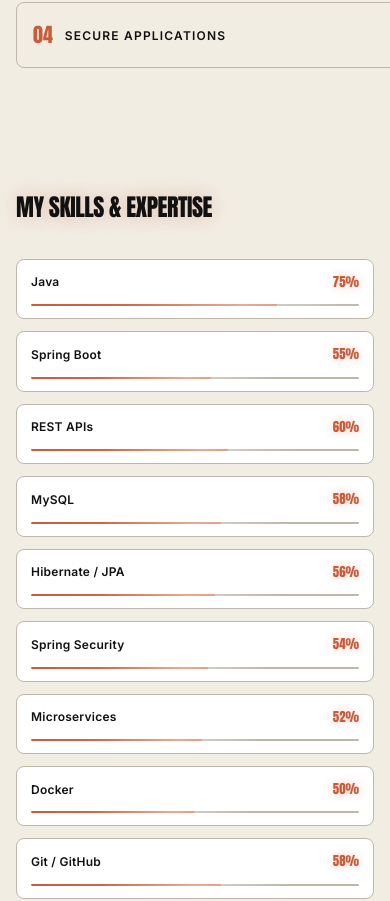
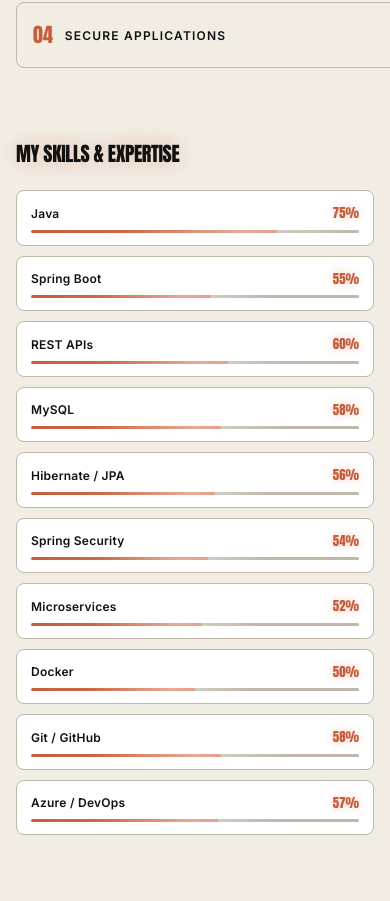
Before and after one commit to zabirhussain41/portfolio, a React app: page / in a window 390 px wide. Shown: the part 3252-4153 px from the top of the page. Built offline with nearby package versions, Linux system fonts and the light colour scheme; the HTML template or start-up script is replaced by a standard one.

Commit message:
Improve mobile alignment and responsiveness for all screen sizes

```diff
--- a/src/components/Skills.css
+++ b/src/components/Skills.css
@@ -1,6 +1,7 @@
 .skills {
   background: var(--background);
   position: relative;
+  padding: 20px 0;
 }
 
 .skills-header {
@@ -23,19 +24,21 @@
   display: grid;
   grid-template-columns: repeat(2, 1fr);
   gap: 30px;
+  width: 100%;
 }
 
 .skill-item {
   display: flex;
   flex-direction: column;
-  gap: 8px;
-  padding: 16px 20px;
+  gap: 12px;
+  padding: 20px;
   border: 1px solid var(--border);
   border-radius: 8px;
   background: var(--white);
   transition: all 0.3s ease;
   position: relative;
-  overflow: hidden;
+  overflow: visible;
+  box-sizing: border-box;
 }
 
 .skill-item::before {
@@ -47,6 +50,7 @@
   height: 100%;
   background: linear-gradient(90deg, transparent, rgba(200, 93, 59, 0.1), transparent);
   transition: left 0.5s ease;
+  z-index: 0;
 }
 
 .skill-item:hover::before {
@@ -62,45 +66,49 @@
 .skill-info {
   display: flex;
   justify-content: space-between;
-  align-items: center;
+  align-items: flex-start;
   position: relative;
   z-index: 1;
-  gap: 12px;
+  gap: 16px;
+  width: 100%;
 }
 
 .skill-name {
   font-family: 'Inter', sans-serif;
-  font-size: 0.875rem;
+  font-size: 0.95rem;
   font-weight: 600;
   color: var(--primary-text);
   letter-spacing: 0.02em;
   flex: 1;
-  word-break: break-word;
+  word-wrap: break-word;
+  overflow-wrap: break-word;
   min-width: 0;
 }
 
 .skill-percentage {
   font-family: 'Anton', sans-serif;
-  font-size: 1rem;
+  font-size: 1.1rem;
   font-weight: 400;
   color: var(--accent);
   text-shadow: 0 0 10px rgba(200, 93, 59, 0.3);
   flex-shrink: 0;
+  white-space: nowrap;
 }
 
 .skill-bar {
   width: 100%;
-  height: 4px;
+  height: 6px;
   background: var(--border);
-  border-radius: 2px;
+  border-radius: 3px;
   overflow: hidden;
   position: relative;
+  z-index: 1;
 }
 
 .skill-bar-fill {
   height: 100%;
   background: linear-gradient(90deg, var(--accent) 0%, var(--accent-secondary) 100%);
-  border-radius: 2px;
+  border-radius: 3px;
   transition: width 1.5s cubic-bezier(0.4, 0, 0.2, 1);
   position: relative;
 }
@@ -132,12 +140,16 @@
 }
 
 @media (max-width: 768px) {
+  .skills {
+    padding: 16px 0;
+  }
+
   .skills-header {
-    margin-bottom: 40px;
+    margin-bottom: 32px;
   }
 
   .skills-header h2 {
-    font-size: 2rem;
+    font-size: clamp(1.75rem, 4vw, 2rem);
   }
 
   .skills-grid {
@@ -146,12 +158,54 @@
   }
 
   .skill-item {
-    padding: 14px 16px;
+    padding: 16px;
     gap: 10px;
   }
 
   .skill-info {
+    gap: 12px;
+    align-items: center;
+  }
+
+  .skill-name {
+    font-size: 0.875rem;
+  }
+
+  .skill-percentage {
+    font-size: 0.95rem;
+  }
+
+  .skill-bar {
+    height: 4px;
+  }
+}
+
+@media (max-width: 640px) {
+  .skills {
+    padding: 12px 0;
+  }
+
+  .skills-header {
+    margin-bottom: 24px;
+  }
+
+  .skills-header h2 {
+    font-size: clamp(1.5rem, 3.5vw, 1.75rem);
+  }
+
+  .skills-grid {
+    gap: 12px;
+    grid-template-columns: 1fr;
+  }
+
+  .skill-item {
+    padding: 14px 16px;
+    gap: 8px;
+  }
+
+  .skill-info {
     gap: 10px;
+    align-items: center;
   }
 
   .skill-name {
@@ -168,44 +222,77 @@
 }
 
 @media (max-width: 480px) {
+  .skills {
+    padding: 10px 0;
+  }
+
   .skills-header {
-    margin-bottom: 32px;
+    margin-bottom: 20px;
   }
 
   .skills-header h2 {
-    font-size: 1.5rem;
+    font-size: clamp(1.25rem, 3vw, 1.5rem);
   }
 
   .skills-grid {
-    gap: 12px;
+    gap: 10px;
     grid-template-columns: 1fr;
   }
 
   .skill-item {
     padding: 12px 14px;
-    gap: 8px;
+    gap: 6px;
   }
 
   .skill-info {
     gap: 8px;
-    flex-wrap: wrap;
+    align-items: center;
   }
 
   .skill-name {
     font-size: 0.75rem;
-    flex: 1;
-    min-width: 100px;
   }
 
   .skill-percentage {
     font-size: 0.8rem;
-    min-width: 40px;
-    text-align: right;
   }
 
   .skill-bar {
-    height: 2px;
-    width: 100%;
-    margin-top: 4px;
+    height: 3px;
   }
 }
+
+@media (max-width: 360px) {
+  .skills {
+    padding: 8px 0;
+  }
+
+  .skills-header {
+    margin-bottom: 16px;
+  }
+
+  .skills-header h2 {
+    font-size: 1.1rem;
+  }
+
+  .skills-grid {
+    gap: 8px;
+  }
+
+  .skill-item {
+    padding: 10px 12px;
+    gap: 5px;
+  }
+
+  .skill-info {
+    gap: 6px;
+  }
+
+  .skill-name {
+    font-size: 0.7rem;
+  }
+
+  .skill-percentage {
+    font-size: 0.75rem;
+  }
+}
```
